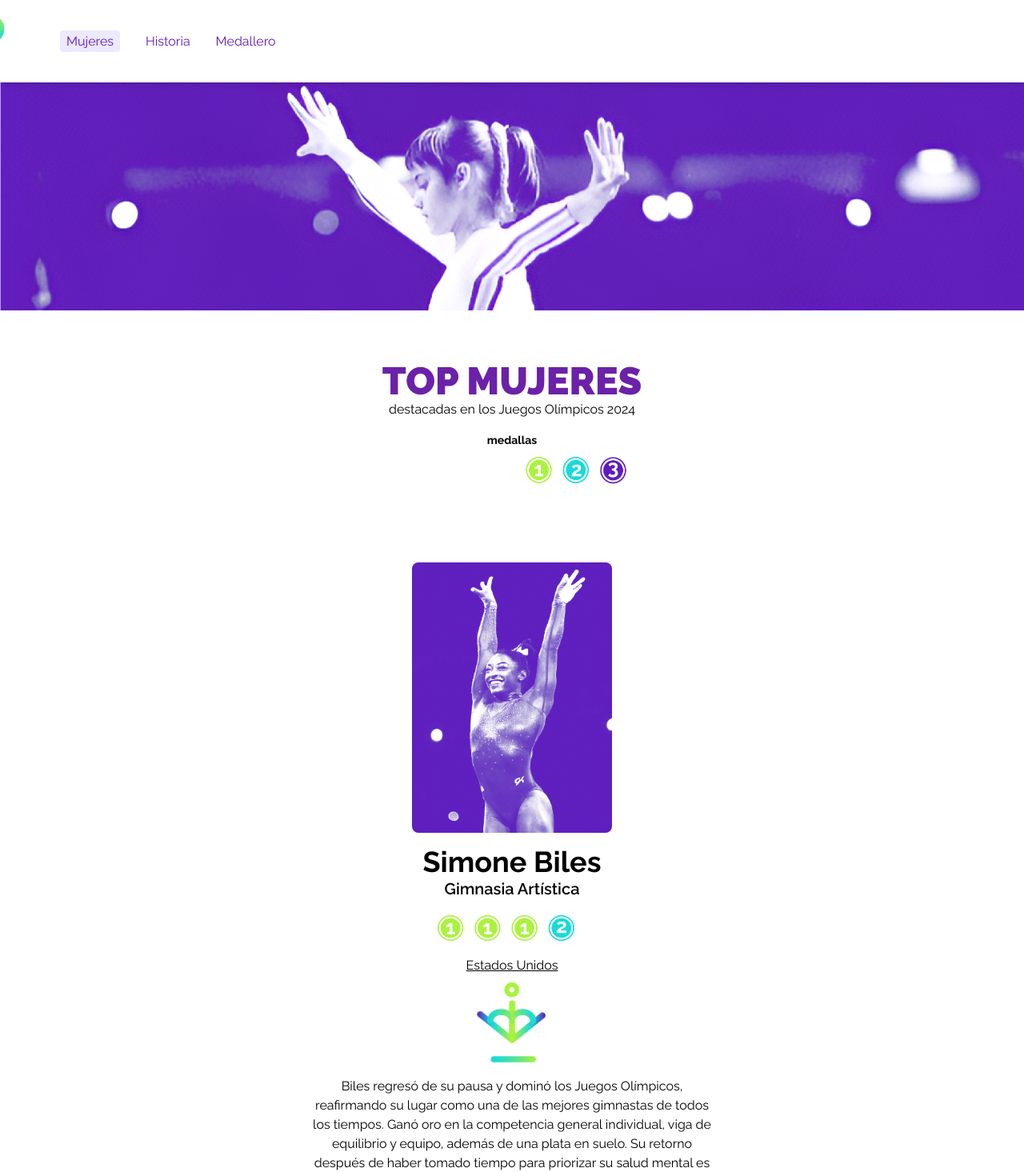
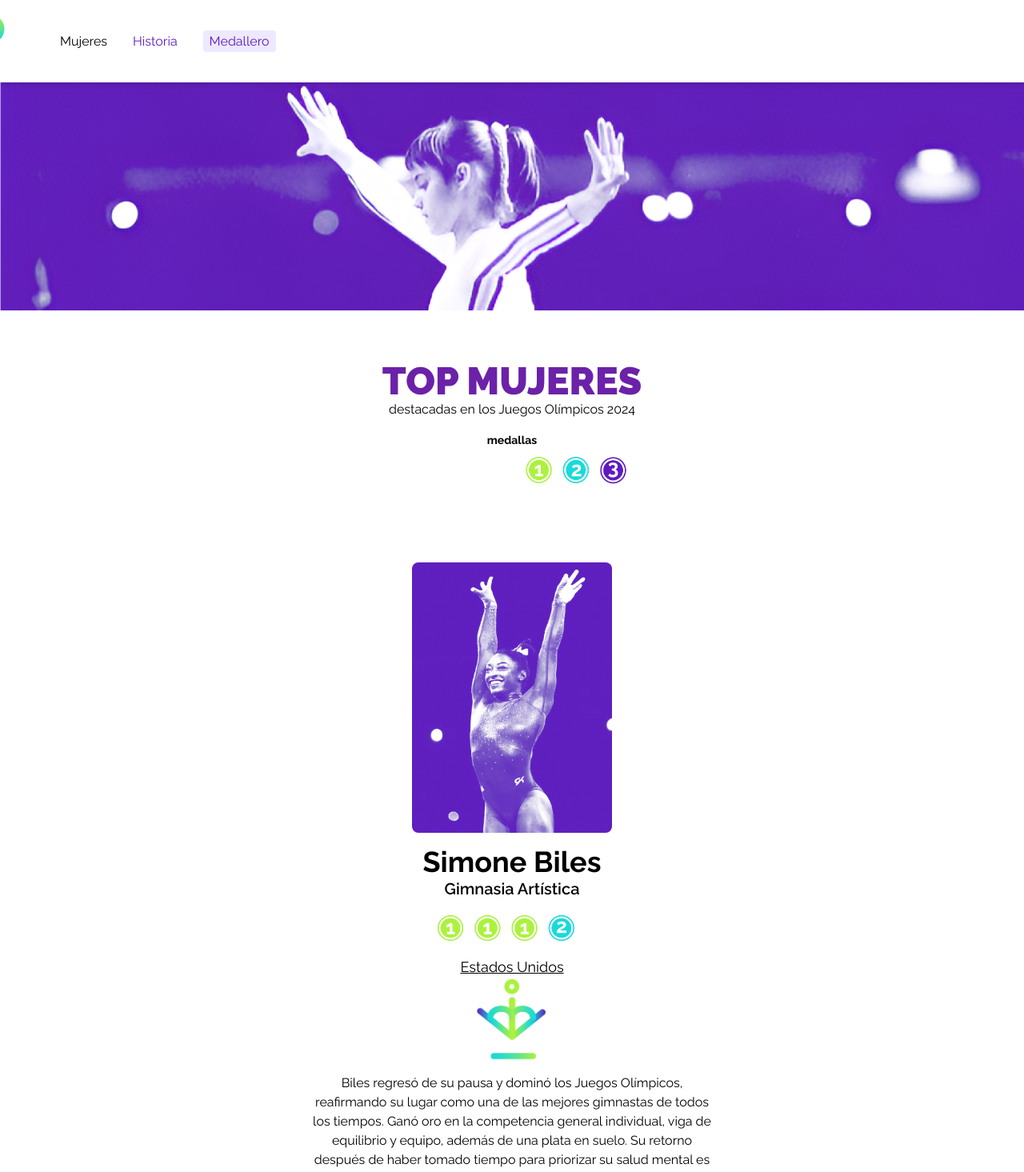
Before and after one commit to Pilartri/Visualizaci-nDeDatos, a Next.js app in the folder vis-template/: page /Medallero in a window 1280 px wide. Shown: the top 1465 px of the page at 80% size. Built offline with nearby package versions, Linux system fonts and the light colour scheme.

Commit message:
fix number 1000

```diff
--- a/vis-template/app/Medallero/page.tsx
+++ b/vis-template/app/Medallero/page.tsx
@@ -1,19 +1,9 @@
 "use client";
 
-import React from "react";
 import Image from "next/image";
-import { motion } from "framer-motion";
-
-type AthleteProps = {
-  name: string;
-  sport: string;
-  country: string;
-  imagePrl: string;
-  medals: number[];
-  description: string;
-  imageSrc: string;
-  imageTop: string;
-};
+import Header from "./Header";
+import AthleteCard from "./AthleteCard";
+import { AthleteProps } from "./athlete";
 
 const athletes: AthleteProps[] = [
   {
@@ -74,44 +64,11 @@
 
 ];
 
-const Home: React.FC = () => {
-  return(
+export default function Home() {
+  return (
     <div className="bg-white">
-    <section>
-       <div className="bg-white text-black fixed top-0 w-full z-40 shadow-md">
-      <div className="container mx-auto flex items-center p-4">
-        <Image
-          className="ml-[-50px]"
-          src="/logo_par.svg"
-          alt="Olympic Women Participation"
-          width={45}
-          height={45}
-        />
-        <ul className="flex space-x-8 ml-16">
-          <li>
-            <a href="/" className="bg-violet-100 hover:bg-violet-300 text-[#5F1BBF] rounded px-2 py-1">
-              Mujeres
-            </a>
-          </li>
-          <li>
-            <a href="/historia" className="text-[#5F1BBF] hover:text-[#5F1BBF]">
-              Historia
-            </a>
-          </li>
-          <li>
-            <a
-              href="/medallero"
-              className="text-[#5F1BBF] hover:text-[#5F1BBF]"
-            >
-              Medallero
-            </a>
-          </li>
-        </ul>
-      </div>
-    </div>
-       </section>
-       {/* Header Fijo */}
-      {/* Hero Section */}
+      <Header />
+
       <section>
         <Image
           src="/medalleros.png"
@@ -124,9 +81,15 @@
         />
       </section>
 
-    <h1 className="font-black text-5xl text-purple-800 text-center mt-16"> TOP MUJERES </h1>
-    <h4 className="text-center mb-4"> destacadas en los Juegos Olímpicos 2024</h4>
-    <h4 className="text-center text-sm font-bold mb-2"> medallas </h4>
+      <h1 className="font-black text-5xl text-purple-800 text-center mt-16">
+        TOP MUJERES
+      </h1>
+      <h4 className="text-center mb-4">
+        destacadas en los Juegos Olímpicos 2024
+      </h4>
+      <h4 className="text-center text-sm font-bold mb-2">
+        medallas
+      </h4>
       <Image
         src="/medallasinicio-43.png"
         alt="Olympic Women Participation"
@@ -134,29 +97,13 @@
         height={200}
         className="z-10 ml-[620px]"
       />
+
       <section className="mt-8 p-4">
         {athletes.map((athlete, index) => (
-      <motion.div
-      key={index}
-      className="athlete-section my-12 text-center"
-      initial={{ opacity: 0, y: 50 }}  // Empieza oculto y desplazado hacia abajo
-      whileInView={{ opacity: 1, y: 0 }}  // Aparece cuando está en vista
-      exit={{ opacity: 0, y: -50 }}  // Desaparece al desplazarse fuera de la vista
-      transition={{ duration: 1.2, ease: "easeOut" }}  // Transición suave
-      viewport={{ once: false, margin: "-100px" }}  // Repite la animación
-    >
-          <Image src={athlete.imageSrc} alt={athlete.name} width={250} height={200} className="rounded-lg mx-auto" />
-          <h2 className="text-4xl font-bold mt-4">{athlete.name}</h2>
-          <p className="text-xl font-semibold mb-4">{athlete.sport} </p>
-         < Image src={athlete.imageTop} alt={athlete.name} width={200} height={200} className="rounded-lg mx-auto" />
-          <p className="underline mt-4 text-lg;">{athlete.country}</p>
-          <div className="flex justify-left mt-2 space-x-2">
-          </div>
-          < Image src={athlete.imagePrl} alt={athlete.name} width={100} height={200} className="rounded-lg mx-auto" />
-          <p className="mt-4 max-w-lg mx-auto mb-24">{athlete.description}</p>
-        </motion.div>
+          <AthleteCard key={index} {...athlete} />
         ))}
       </section>
+
       <footer className="py-8 bg-gray-100">
         <div className="container mx-auto text-center text-gray-600">
           &copy; {new Date().getFullYear()} Participación Olímpica. Todos los derechos reservados.
@@ -164,6 +111,4 @@
       </footer>
     </div>
   );
-};
-
-export default Home;
+}
--- /dev/null
+++ b/vis-template/app/medallero/AthleteCard.tsx
@@ -0,0 +1,52 @@
+"use client";
+
+import Image from "next/image";
+import { motion } from "framer-motion";
+import { AthleteProps } from "./athlete";
+
+export default function AthleteCard({
+  name,
+  sport,
+  country,
+  imagePrl,
+  description,
+  imageSrc,
+  imageTop
+}: AthleteProps) {
+  return (
+    <motion.div
+      className="athlete-section my-12 text-center"
+      initial={{ opacity: 0, y: 50 }}
+      whileInView={{ opacity: 1, y: 0 }}
+      exit={{ opacity: 0, y: -50 }}
+      transition={{ duration: 1.2, ease: "easeOut" }}
+      viewport={{ once: false, margin: "-100px" }}
+    >
+      <Image
+        src={imageSrc}
+        alt={name}
+        width={250}
+        height={200}
+        className="rounded-lg mx-auto"
+      />
+      <h2 className="text-4xl font-bold mt-4">{name}</h2>
+      <p className="text-xl font-semibold mb-4">{sport}</p>
+      <Image
+        src={imageTop}
+        alt={name}
+        width={200}
+        height={200}
+        className="rounded-lg mx-auto"
+      />
+      <p className="underline mt-4 text-lg">{country}</p>
+      <Image
+        src={imagePrl}
+        alt={name}
+        width={100}
+        height={200}
+        className="rounded-lg mx-auto"
+      />
+      <p className="mt-4 max-w-lg mx-auto mb-24">{description}</p>
+    </motion.div>
+  );
+}
--- a/vis-template/app/Header.tsx
+++ b/vis-template/app/medallero/Header.tsx
@@ -1,7 +1,9 @@
-// components/Header.tsx
+"use client";
+
 import Image from "next/image";
+import Link from "next/link";
 
-const Header: React.FC = () => {
+export default function Header() {
   return (
     <div className="bg-white text-black fixed top-0 w-full z-40 shadow-md">
       <div className="container mx-auto flex items-center p-4">
@@ -14,29 +16,25 @@
         />
         <ul className="flex space-x-8 ml-16">
           <li>
-            <a href="/" className="bg-violet-100 hover:bg-violet-300 text-[#5F1BBF] rounded px-2 py-1">
+            <Link href="/" className="">
               Mujeres
-            </a>
+            </Link>
           </li>
           <li>
-            <a href="historia" className="text-[#5F1BBF] hover:text-[#5F1BBF]">
+            <Link href="/historia" className="text-[#5F1BBF] hover:text-[#5F1BBF]">
               Historia
-            </a>
+            </Link>
           </li>
           <li>
-            <a
-              href="medallero"
-              className="text-[#5F1BBF] hover:text-[#5F1BBF]"
+            <Link
+              href="/medallero"
+              className="bg-violet-100 hover:bg-violet-300 text-[#5F1BBF] rounded px-2 py-1"
             >
               Medallero
-            </a>
+            </Link>
           </li>
         </ul>
       </div>
     </div>
-
-
   );
-};
-
-export default Header;
+}
--- /dev/null
+++ b/vis-template/app/medallero/athlete.ts
@@ -0,0 +1,10 @@
+export type AthleteProps = {
+    name: string;
+    sport: string;
+    country: string;
+    imagePrl: string;
+    medals: number[];
+    description: string;
+    imageSrc: string;
+    imageTop: string;
+  };
```
Lines whose indentation alone changed are shown as unchanged.
